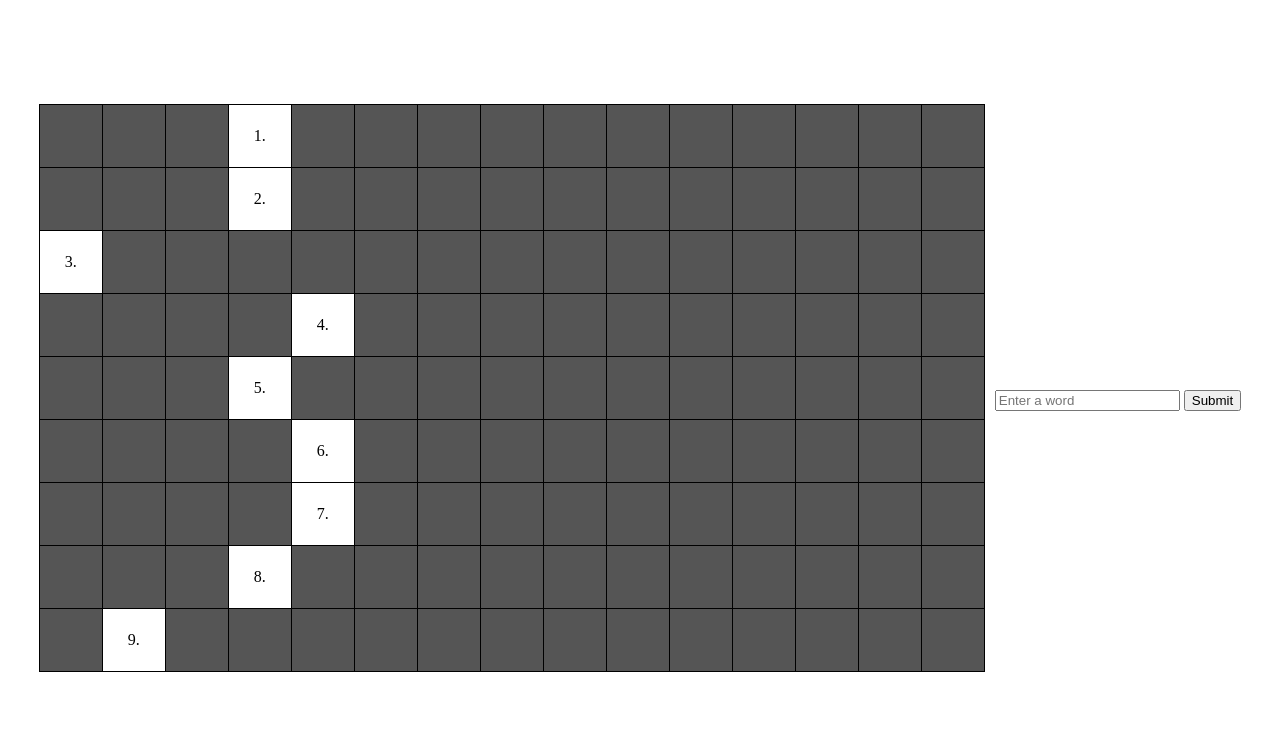
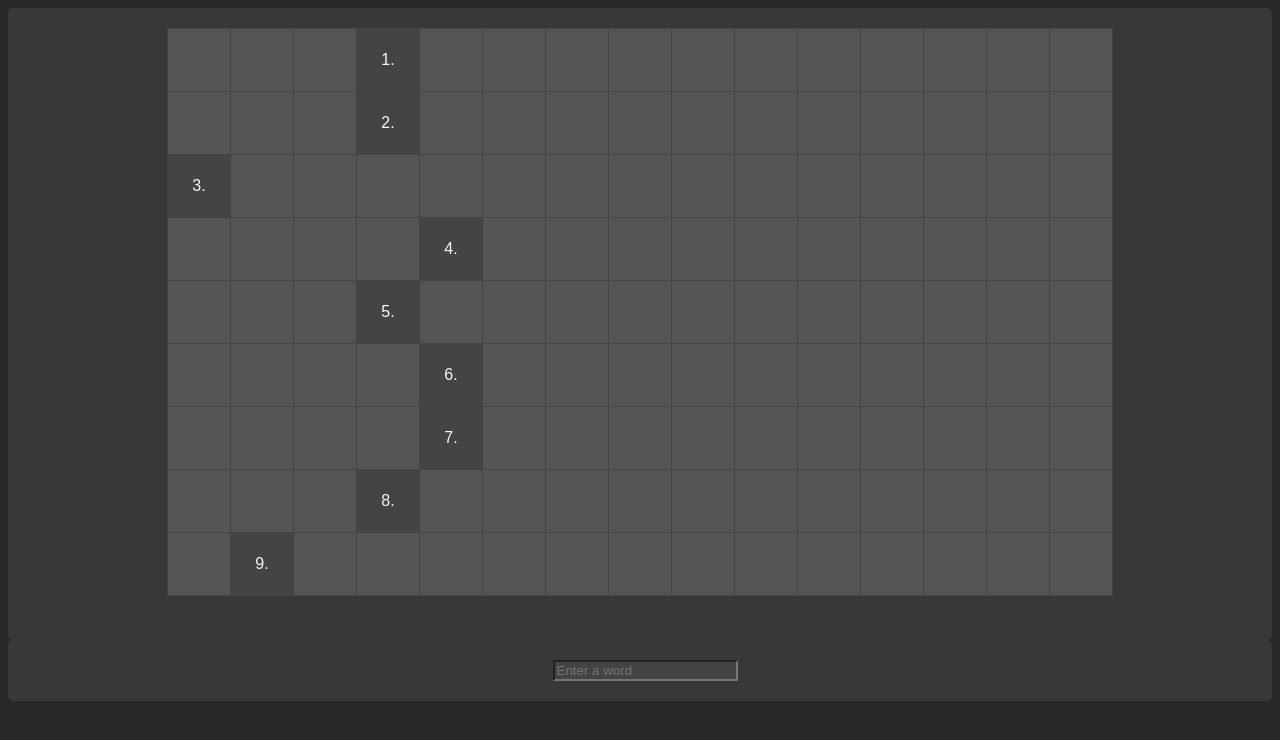
Before and after one commit to ANGEL-DEV1L/russian, a plain HTML site: page index.html in a window 1280 px wide. Drawn offline with nearby package versions, Linux system fonts and the light colour scheme.

Commit message:
Update index.html

```diff
--- a/index.html
+++ b/index.html
@@ -4,17 +4,21 @@
   <meta charset="UTF-8">
   <meta name="viewport" content="width=device-width, initial-scale=1.0">
   <title>Crossword Puzzle</title>
+  <script src="https://cdn.jsdelivr.net/npm/canvas-confetti@1.4.0"></script>
   <style>
     body {
-      display: flex;
+      justify-content: center;
       align-items: center;
-      justify-content: center;
-      height: 100vh;
-      margin: 0;
+     background-color: #282828; /* Dark gray */
+     color: #f8f8f2; /* Light gray */
+     font-family: Arial, sans-serif;
     }
 
     .container {
      text-align: center;
+     padding: 20px;
+     background-color: #383838; /* Slightly lighter gray for contrast */
+     border-radius: 5px;
     }
 
     table {
@@ -27,15 +31,19 @@
      width: 60px;
      height: 60px;
      text-align: center;
-      border: 1px solid black;
+     border: 1px solid #444; /* Gray border */
+     color: #f8f8f2; /* Light gray text */
+     background-color: #444; /* Gray background */
     }
 
     td:empty {
-      background-color: #555;
+     background-color: #555; /* Even darker gray for empty cells */
     }
 
     input {
      margin-left: 10px;
+     background-color: #444; /* Gray background */
+     color: #f8f8f2; /* Light gray text */
     }
     </style>
 </head>
@@ -200,7 +208,7 @@
 
   <div class="container">
     <input type="text" id="wordInput" placeholder="Enter a word">
-    <button onclick="checkAndFill()">Submit</button>
+
   </div>
   <script>
     const cells = document.querySelectorAll('td');
@@ -219,16 +227,33 @@
     function checkAndFill() {
     const input = document.getElementById('wordInput');
     const enteredWord = input.value.trim().toLowerCase();
+    let filledCount = 0;
 
     for (const word of words) {
         if (word.word === enteredWord) {
             fillWord(word);
-          break;
+            filledCount++;
         }
     }
 
     input.value = '';
+    console.log(filledCount);
+    if (filledCount === 1) {
+        confetti({
+            particleCount: 100,
+            spread: 70,
+            origin: { y: 0.6 }
+        });
     }
+}
+
+
+    document.getElementById('wordInput').addEventListener('keydown', function(event) {
+    if (event.keyCode == 13) {
+      event.preventDefault();
+      checkAndFill();
+    }
+    });
 
     function fillWord(word) {
     const { start, end } = word;
@@ -240,6 +265,7 @@
       }, (i - start + 1) * 170);
     }
     }
+
   </script>
 </body>
 </html>
```
Lines whose indentation alone changed are shown as unchanged.
